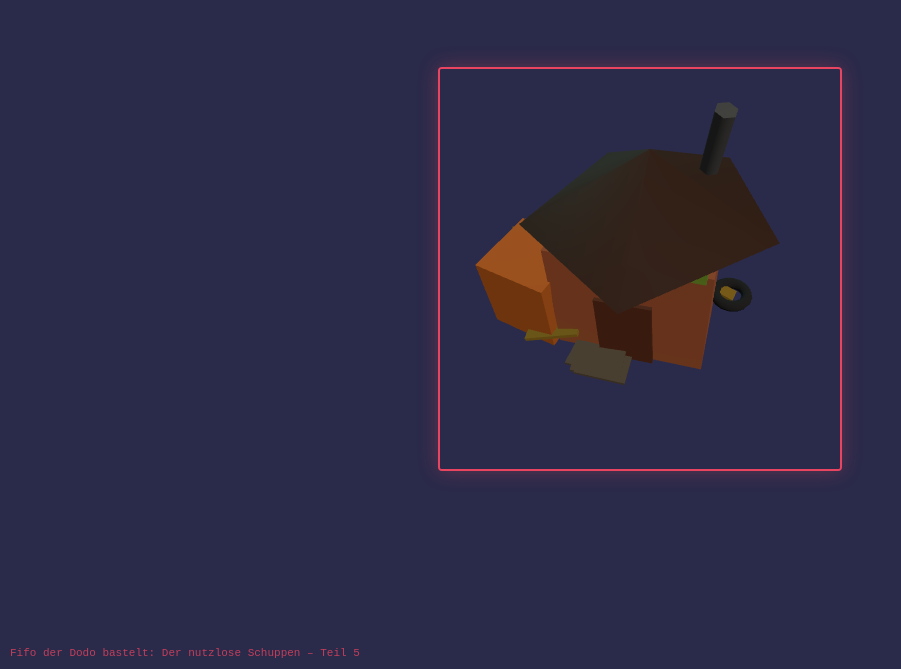
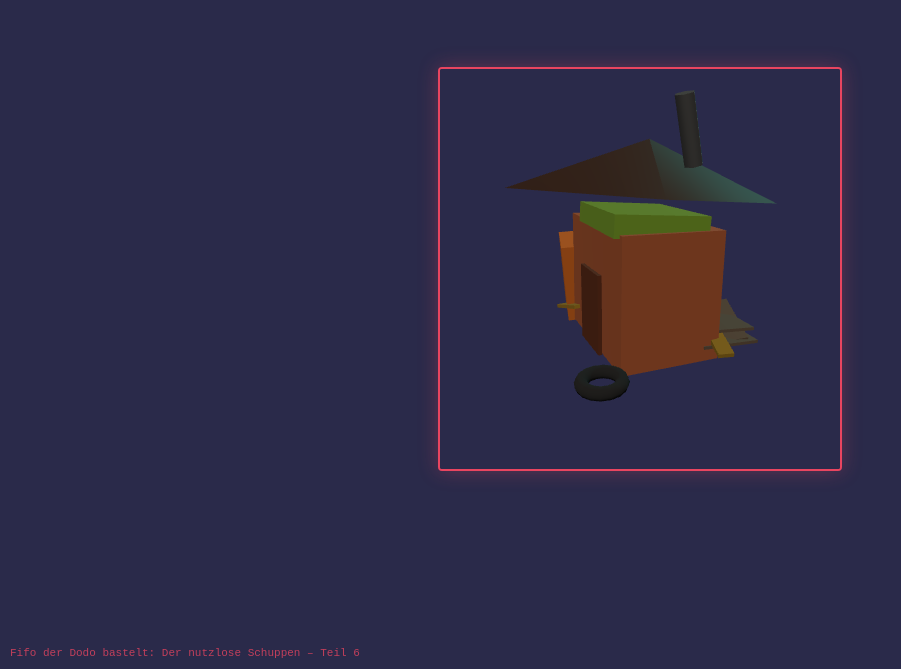
Before and after one commit to FifoderDodo/fifo-werkstatt, a plain HTML site: page 05-der-nutzlose-schuppen/index.html in a window 1280 px wide. Shown: the part 131-800 px from the top of the page, without its empty margins (0-901 px from the left). Drawn offline with nearby package versions, Linux system fonts and the light colour scheme.

Commit message:
Der nutzlose Schuppen: Teil 6 – Teil 6: Gerümpel 완성, Maussteuerung & Loop

```diff
--- a/05-der-nutzlose-schuppen/index.html
+++ b/05-der-nutzlose-schuppen/index.html
@@ -2,7 +2,7 @@
 <html lang="de">
 <head><script type="module">import * as T from "https://unpkg.com/three@0.170.0/build/three.module.js"; window.THREE = T;</script>
   <meta charset="UTF-8">
-  <title>Der nutzlose Schuppen – Teil 5</title>
+  <title>Der nutzlose Schuppen – Teil 6</title>
   <style>
     body { margin: 0; background: #2a2a4a; display: flex; justify-content: center; align-items: center; min-height: 100vh; font-family: monospace; }
     canvas { border: 2px solid #e94560; border-radius: 4px; box-shadow: 0 0 20px rgba(233, 69, 96, 0.3); }
@@ -10,7 +10,7 @@
   </style>
 </head>
 <body>
-  <div id="info">Fifo der Dodo bastelt: Der nutzlose Schuppen – Teil 5</div>
+  <div id="info">Fifo der Dodo bastelt: Der nutzlose Schuppen – Teil 6</div>
   <script type="module">
     // Fifo der Dodo hier. Endspurt. Der Schuppen steht, das Gerümpel liegt. Noch ein paar Krümel, dann ist Feierabend.
 
@@ -166,87 +166,88 @@
       matFass
     );
     fass.position.set(-1.8, 0.25, -1.2);
-    fass.rotation.x = Math.PI / 2;
+    fass.rotation.z = 0.15;
     scene.add(fass);
 
+    // REIFEN – liegt faul rum
     const reifen = new THREE.Mesh(
       new THREE.TorusGeometry(0.35, 0.12, 8, 16),
       matReifen
     );
-    reifen.position.set(1.8, 0.35, -1.0);
+    reifen.position.set(1.8, 0.15, 1.3);
     reifen.rotation.x = Math.PI / 2;
     reifen.rotation.z = 0.3;
     scene.add(reifen);
 
-    // Plattenstapel – drei schiefe Platten
+    // PLATTENSTAPEL – drei schiefe Dinger
+    const platteGeo = new THREE.BoxGeometry(1.5, 0.06, 1.2);
     for (let i = 0; i < 3; i++) {
-      const platte = new THREE.Mesh(
-        new THREE.BoxGeometry(1.0, 0.06, 0.6),
-        matPlatte
-      );
-      platte.position.set(-0.5 + i * 0.15, 0.15 + i * 0.08, 1.4 + i * 0.1);
+      const platte = new THREE.Mesh(platteGeo, matPlatte);
+      platte.position.set(0.5 + Math.random() * 0.3, 0.2 + i * 0.12, -1.5 + Math.random() * 0.3);
+      platte.rotation.x = (Math.random() - 0.5) * 0.3;
       platte.rotation.z = (Math.random() - 0.5) * 0.3;
-      platte.rotation.y = (Math.random() - 0.5) * 0.4;
+      platte.rotation.y = (Math.random() - 0.5) * 0.5;
       scene.add(platte);
     }
 
-    // Maussteuerung – simples Orbit ohne Extra-Library
+    // MAUSSTEUERUNG – eigens gebastelt, ohne Library
     let isDragging = false;
-    let lastX = 0, lastY = 0;
+    let lastMouseX = 0;
+    let lastMouseY = 0;
+    let autoRotate = true;
     const target = new THREE.Vector3(0, 1.5, 0);
-    let phi = Math.PI / 4, theta = Math.PI / 4;
-    let radius = 8.5;
+    let spherical = new THREE.Spherical();
+    spherical.setFromVector3(camera.position.clone().sub(target));
+    const minDistance = 3;
+    const maxDistance = 15;
 
     function updateCamera() {
-      camera.position.x = target.x + radius * Math.sin(phi) * Math.cos(theta);
-      camera.position.y = target.y + radius * Math.cos(phi);
-      camera.position.z = target.z + radius * Math.sin(phi) * Math.sin(theta);
+      const offset = new THREE.Vector3().setFromSpherical(spherical);
+      camera.position.copy(target).add(offset);
       camera.lookAt(target);
     }
 
-    canvas.addEventListener('mousedown', e => {
+    canvas.addEventListener('mousedown', (e) => {
       isDragging = true;
-      lastX = e.clientX;
-      lastY = e.clientY;
+      lastMouseX = e.clientX;
+      lastMouseY = e.clientY;
+      autoRotate = false;
       canvas.style.cursor = 'grabbing';
     });
 
-    window.addEventListener('mousemove', e => {
+    window.addEventListener('mousemove', (e) => {
       if (!isDragging) return;
-      const dx = e.clientX - lastX;
-      const dy = e.clientY - lastY;
-      theta -= dx * 0.005;
-      phi = Math.max(0.1, Math.min(Math.PI - 0.1, phi + dy * 0.005));
-      lastX = e.clientX;
-      lastY = e.clientY;
+      const dx = e.clientX - lastMouseX;
+      const dy = e.clientY - lastMouseY;
+      spherical.theta -= dx * 0.005;
+      spherical.phi = Math.max(0.1, Math.min(Math.PI - 0.1, spherical.phi + dy * 0.005));
       updateCamera();
+      lastMouseX = e.clientX;
+      lastMouseY = e.clientY;
     });
 
     window.addEventListener('mouseup', () => {
       isDragging = false;
       canvas.style.cursor = 'grab';
+      setTimeout(() => { autoRotate = true; }, 2000);
     });
 
-    canvas.addEventListener('wheel', e => {
-      radius = Math.max(3, Math.min(20, radius + e.deltaY * 0.01));
+    canvas.addEventListener('wheel', (e) => {
+      e.preventDefault();
+      spherical.radius = Math.max(minDistance, Math.min(maxDistance, spherical.radius + e.deltaY * 0.01));
       updateCamera();
-    });
+    }, { passive: false });
 
     canvas.style.cursor = 'grab';
-    updateCamera();
 
-    // Animationsloop – dreht sich leicht von selbst, wenn man nicht zieht
-    let autoRotate = true;
-    canvas.addEventListener('mousedown', () => { autoRotate = false; });
-    window.addEventListener('mouseup', () => { autoRotate = true; });
-
+    // ANIMATIONSLOOP
     function animate() {
+      requestAnimationFrame(animate);
       if (autoRotate) {
-        theta += 0.0015;
+        spherical.theta += 0.0015;
         updateCamera();
       }
       renderer.render(scene, camera);
-      requestAnimationFrame(animate);
     }
     animate();
   </script>
```
